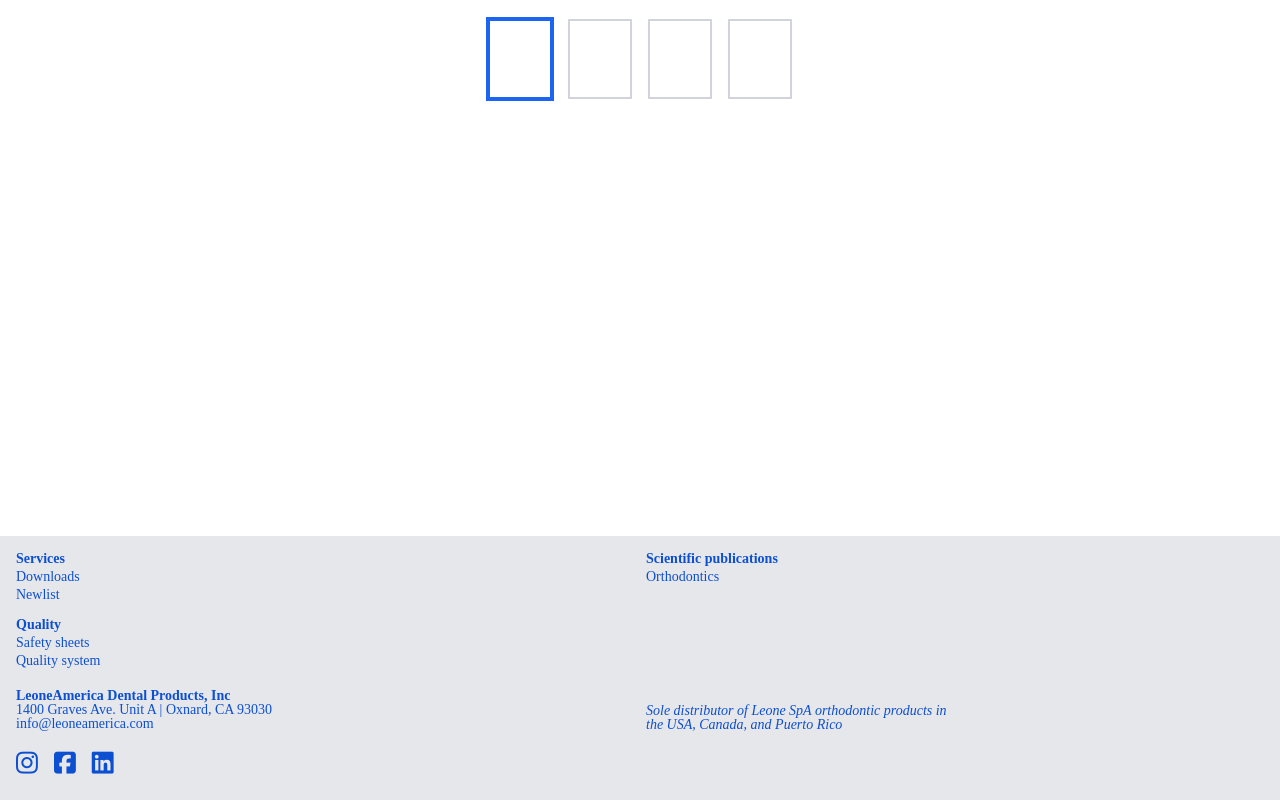
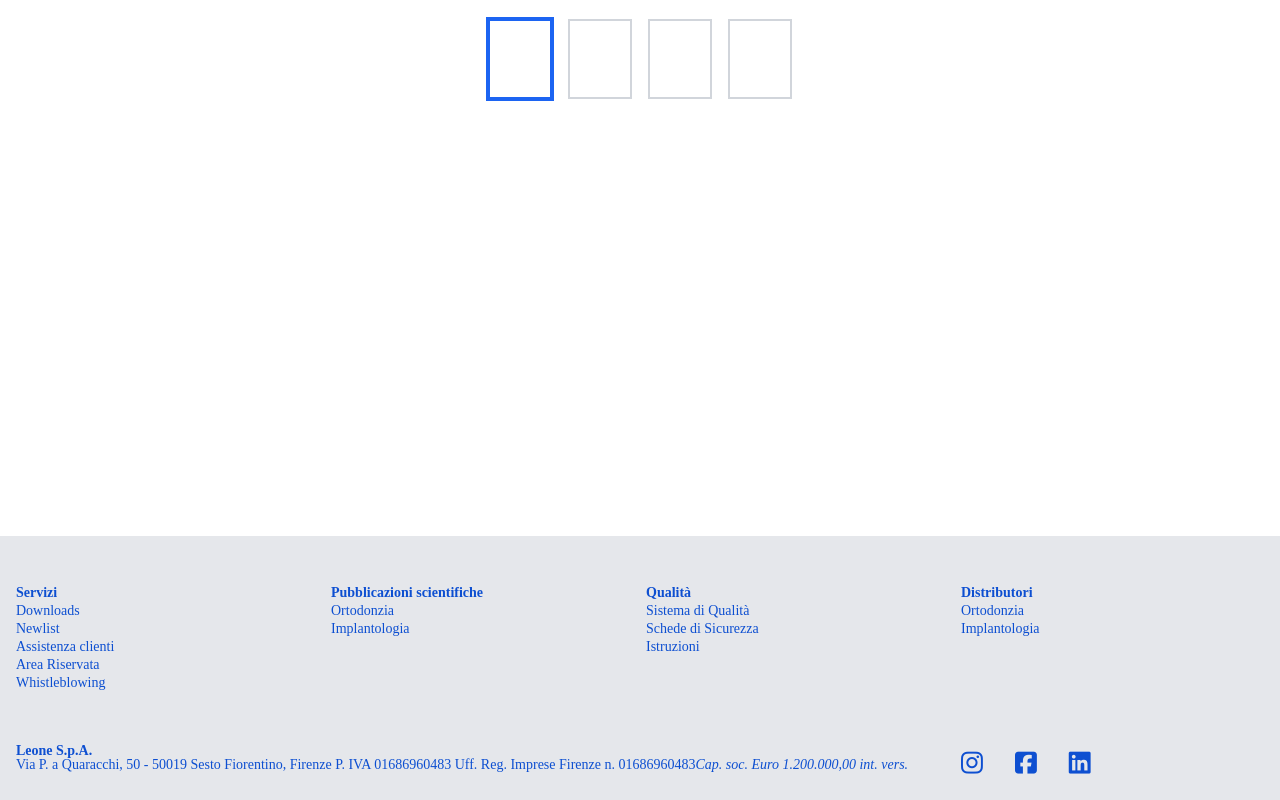
Before and after one commit to leonegithub/leonepay, a Next.js app: page / in a window 1280 px wide. Shown: the part 264-1064 px from the top of the page. Built offline with nearby package versions, Linux system fonts and the light colour scheme; a web font is replaced by a local one.

Commit message:
fix: footer style

```diff
--- a/src/app/Footer.tsx
+++ b/src/app/Footer.tsx
@@ -5,12 +5,12 @@ export default function Footer() {
     return (
         <footer className="bg-gray-200 blue">
             {/* Widgets */}
-            <section className="py-4 md:py-5 xl:py-6">
+            <section className="footer-first-section md:py-5 xl:py-6">
                 <div className="container mx-auto px-4">
-                    <div className="grid grid-cols-6 md:grid-cols-12 gap-3">
-                        <div className="col-span-3 md:col-span-4">
+                    <div className="grid grid-cols-2 md:grid-cols-4 gap-3">
+                        <div className="col-span-1">
                             <div className="link-wrapper">
-                                <div className="mb-1 font-bold">Services</div>
+                                <div className="mb-1 font-bold">Servizi</div>
                                 <ul className="m-0 list-none pl-0">
                                     <li className="mb-1">
                                         <Link href={"/services/downloads"}>Downloads</Link>
@@ -18,33 +18,72 @@ export default function Footer() {
                                     <li className="mb-1">
                                         <Link href={`/services/newlist`}>Newlist</Link>
                                     </li>
-                                    {/*  <li className="mb-1">
-                    <Link href={`/services/customer-support`}>
-                      Customer support
-                    </Link>
-                  </li> */}
+                                    <li className="mb-1">
+                                        <Link href={`/services/customer-support`}>
+                                            Assistenza clienti
+                                        </Link>
+                                    </li>
+                                    <li className="mb-1">
+                                        <Link href={`/services/customer-support`}>
+                                            Area Riservata
+                                        </Link>
+                                    </li>
+                                    <li className="mb-1">
+                                        <Link href={`/services/customer-support`}>
+                                            Whistleblowing
+                                        </Link>
+                                    </li>
                                 </ul>
                             </div>
                         </div>
-                        <div className="col-span-3 md:col-span-4">
+                        <div className="col-span-1">
                             <div className="link-wrapper">
-                                <div className="mb-1 font-bold">Scientific publications</div>
+                                <div className="mb-1 font-bold">Pubblicazioni scientifiche</div>
                                 <ul className="m-0 list-none pl-0">
-                                    <Link className="mb-1" href={`/products/publications`}>
-                                        Orthodontics
-                                    </Link>
+                                    <li className="mb-1">
+                                        <Link href={`/products/publications`}>
+                                            Ortodonzia
+                                        </Link>
+                                    </li>
+                                    <li className="mb-1">
+                                        <Link href={`/products/publications`}>
+                                            Implantologia
+                                        </Link>
+                                    </li>
                                 </ul>
                             </div>
                         </div>
-                        <div className="col-span-3 md:col-span-4">
+                        <div className="col-span-1">
                             <div className="link-wrapper">
-                                <div className="mb-1 font-bold">Quality</div>
+                                <div className="mb-1 font-bold">Qualità</div>
                                 <ul className="m-0 list-none pl-0">
                                     <li className="mb-1">
-                                        <Link href={`/quality/safety-sheets`}>Safety sheets</Link>
+                                        <Link href={`/quality/quality-system`}>Sistema di Qualità</Link>
                                     </li>
                                     <li className="mb-1">
-                                        <Link href={`/quality/quality-system`}>Quality system</Link>
+                                        <Link href={`/quality/safety-sheets`}>Schede di Sicurezza</Link>
+                                    </li>
+                                    <li className="mb-1">
+                                        <Link href={`/products/publications`}>
+                                            Istruzioni
+                                        </Link>
+                                    </li>
+                                </ul>
+                            </div>
+                        </div>
+                        <div className="col-span-1">
+                            <div className="link-wrapper">
+                                <div className="mb-1 font-bold">Distributori</div>
+                                <ul className="m-0 list-none pl-0">
+                                    <li className="mb-1">
+                                        <Link href={`/distributors/worldwide`}>
+                                            Ortodonzia
+                                        </Link>
+                                    </li>
+                                    <li className="mb-1">
+                                        <Link href={`/products/publications`}>
+                                            Implantologia
+                                        </Link>
                                     </li>
                                 </ul>
                             </div>
@@ -55,26 +94,16 @@ export default function Footer() {
             {/* Social Media */}
             <div className="pb-4">
                 <div className="container mx-auto px-4">
-                    <div className="grid grid-cols-6 md:grid-cols-12 gap-3 items-start sm:items-center">
-                        <div className="col-span-3 md:col-span-4">
-                            <div className="link-wrapper">
-                                <strong>LeoneAmerica Dental Products, Inc</strong>
-                                <br />
-                                1400 Graves Ave. Unit A | Oxnard, CA 93030
-                                <br />
-                                info@leoneamerica.com
-                                <br />
-                            </div>
+                    <div className="grid grid-cols-2 md:grid-cols-4 gap-3">
+                        <div className="col-span-3 md:col-span-3">
+                            <strong>Leone S.p.A.</strong> <br/>
+                            Via P. a Quaracchi, 50 - 50019 Sesto Fiorentino, Firenze
+                            P. IVA 01686960483 Uff. Reg. Imprese Firenze n. 01686960483
+                            <em>Cap. soc. Euro 1.200.000,00 int. vers.</em>
                         </div>
-                        <div className="col-span-3 md:col-span-4 flex">
-                            <em className="max-w-80 pt-4">
-                                Sole distributor of Leone SpA orthodontic products in the USA,
-                                Canada, and Puerto Rico
-                            </em>
-                        </div>
-                        <div className="col-span-3 md:col-span-4 flex">
+                        <div className="col-span-1 md:col-span-1 md:col-start-4">
                             <div className="social-media-wrapper text-4xl">
-                                <ul className="m-0 socials-list list-none pl-0 flex justify-start sm:justify-end gap-3 xl:gap-4">
+                                <ul className="m-0 socials-list list-none pl-0 flex gap-8 xl:gap-4">
                                     <li>
                                         <Link
                                             className="hover:opacity-75"
--- a/src/app/footer.css
+++ b/src/app/footer.css
@@ -1,11 +1,25 @@
 footer {
+    min-height: 200px;
     line-height: 1;
     font-size: 14px;
     .socials-list {
         font-size: 25px;
+    }
+
+    .row {
+        align-items: start;
     }
 }
 
 footer a {
     text-decoration: none;
 }
+
+.footer-griglia {
+    display: flex;
+    justify-content: space-between;
+}
+
+.footer-first-section {
+    padding: 50px 0;
+}
```
